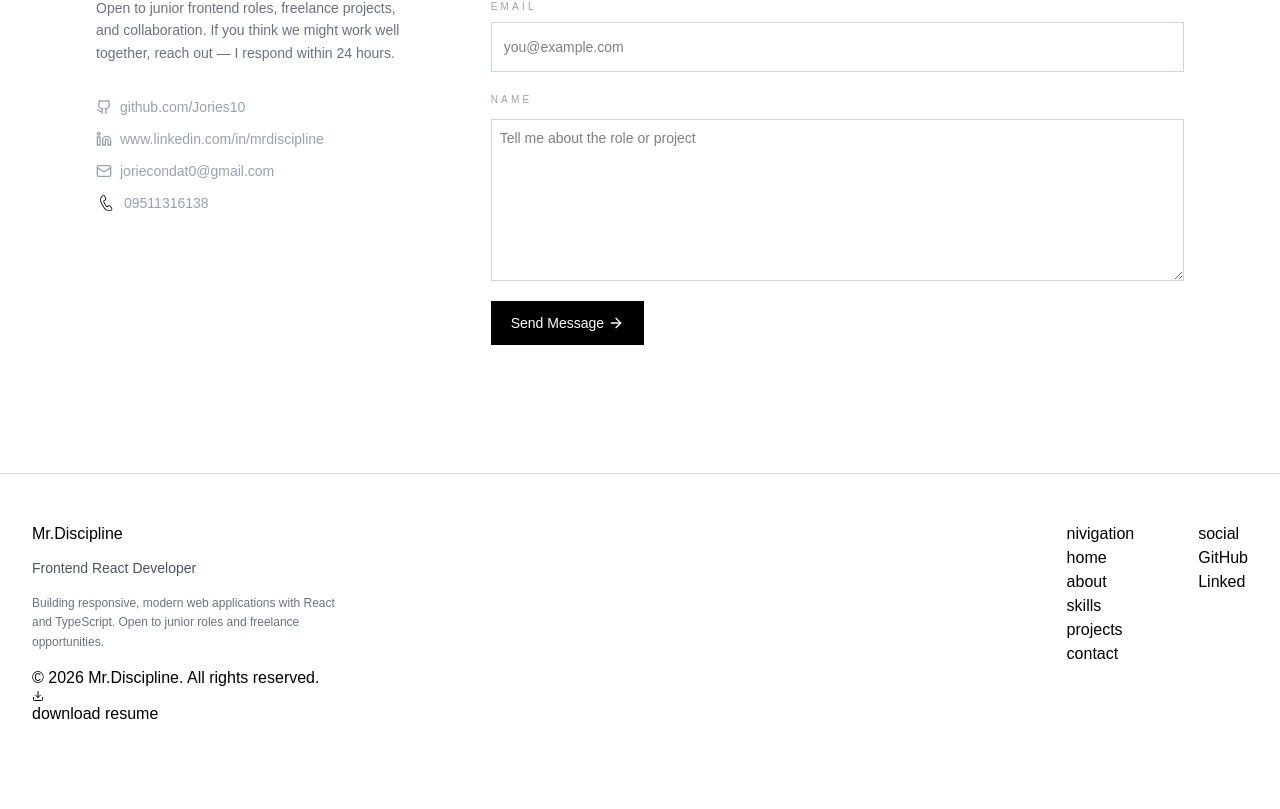
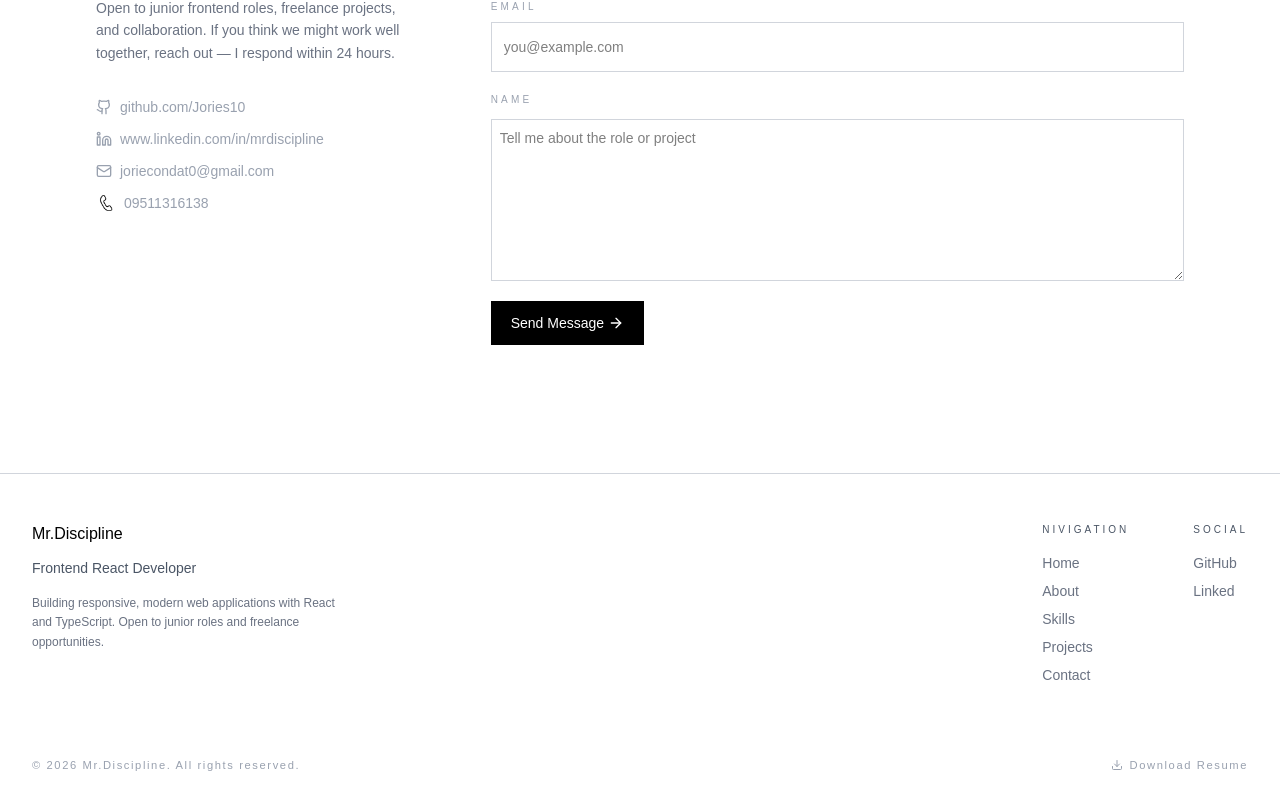
Before and after one commit to Jories10/portfolio, a React (Vite) app in the folder my-app/: page / in a window 1280 px wide. Shown: the part 3475-4284 px from the top of the page. Before the commit the page ends 4249 px from the top, so only its background shows below. Built offline with nearby package versions, Linux system fonts and the light colour scheme; a web font is replaced by a local one.

Commit message:
feat: enhance Footer component with improved navigation and social links styling

```diff
--- a/my-app/src/components/Footer/Footer.tsx
+++ b/my-app/src/components/Footer/Footer.tsx
@@ -10,33 +10,33 @@ export default function Footer(){
                     </div>
                     <div className="flex gap-16">
                         <div>
-                            <h4>nivigation</h4>
+                            <h4 className="text-[10px] uppercase text-gray-600 font-medium tracking-[3px]">nivigation</h4>
                             <nav>
-                                <ul>
-                                    <li>home</li>
-                                    <li>about</li>
-                                    <li>skills</li>
-                                    <li>projects</li>
-                                    <li>contact</li>
+                                <ul className="mt-4 text-sm capitalize text-gray-500">
+                                    <li className="mb-2 cursor-pointer hover:text-black">home</li>
+                                    <li className="mb-2 cursor-pointer hover:text-black">about</li>
+                                    <li className="mb-2 cursor-pointer hover:text-black">skills</li>
+                                    <li className="mb-2 cursor-pointer hover:text-black">projects</li>
+                                    <li className="cursor-pointer hover:text-black">contact</li>
                                 </ul>
                             </nav>
                         </div>
                         <div>
-                            <h3>social</h3>
-                            <ul>
-                                <li>
+                            <h4 className="text-[10px] uppercase text-gray-600 font-medium tracking-[3px]">social</h4>
+                            <ul className="mt-4 text-sm capitalize text-gray-500">
+                                <li className="mb-2 cursor-pointer hover:text-black">
                                     <a href="">GitHub</a>
                                 </li>
-                                <li>
+                                <li className="cursor-pointer hover:text-black">
                                     <a href="">Linked</a>
                                 </li>
                             </ul>
                         </div>
                     </div>
                </div>
-                <div>
-                        <p>© 2026 Mr.Discipline. All rights reserved.</p>
-                        <p>
+                <div className="mt-12 pt-6 flex items-center justify-between">
+                        <p className="text-gray-400 text-[11.2px] tracking-[0.1rem] font-medium">© 2026 Mr.Discipline. All rights reserved.</p>
+                        <p className="flex items-center justify-center gap-1.5 text-[11.2px] text-gray-400 capitalize tracking-[0.1rem] cursor-pointer">
                             <svg xmlns="http://www.w3.org/2000/svg" width="24" height="24" viewBox="0 0 24 24" fill="none" stroke="currentColor" strokeWidth="2" strokeLinecap="round" strokeLinejoin="round" className="lucide lucide-download h-3 w-3" aria-hidden="true"><path d="M12 15V3"></path><path d="M21 15v4a2 2 0 0 1-2 2H5a2 2 0 0 1-2-2v-4"></path><path d="m7 10 5 5 5-5"></path></svg>
                             download resume
                         </p>
```
